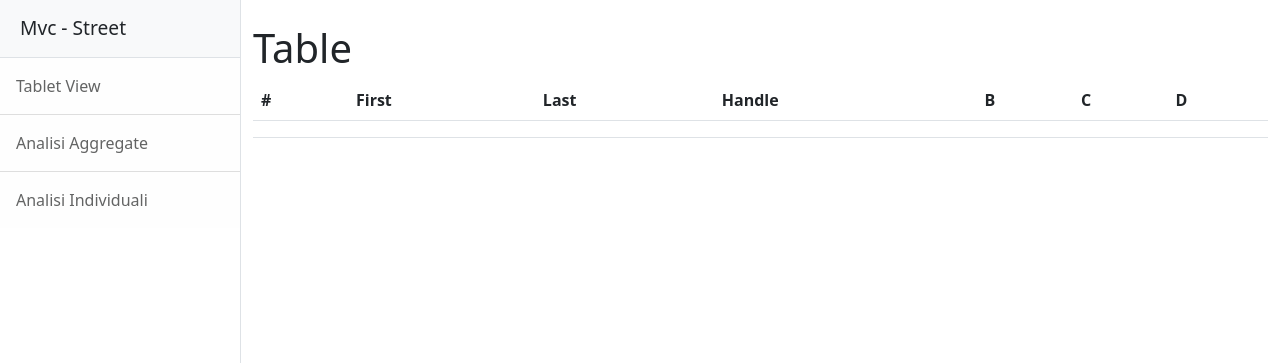
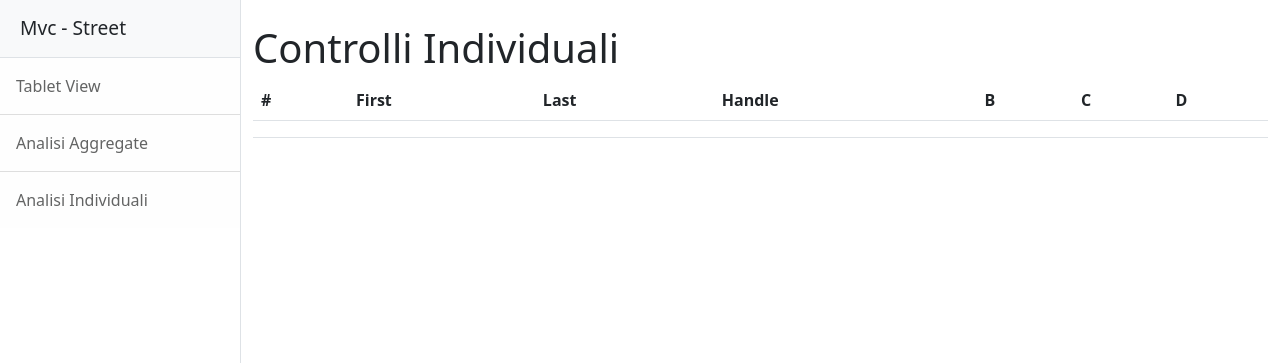
Before and after one commit to mvc-tech/mvcstreetbe, a PHP site: page /table.php in a window 1280 px wide. Shown: the part 57-420 px from the top of the page. Run offline with PHP 8.4, Linux system fonts and the light colour scheme; lists and menus that the app fills with data are empty.

Commit message:
poche cose

```diff
--- a/func/fetchdata.php
+++ b/func/fetchdata.php
@@ -17,7 +17,7 @@ function fetchControlliSingoli($conn) {
 }
 
 // @arary -> fetch_assoc() tabella mvcstreet.controlli_aggregati
-function fetchControlliSingoli($conn) {
+function fetchControlliAggregati($conn) {
 
     if($conn -> connect_errno) {
         echo "Failed to connect to MySQL: " . $$conn -> connect_error;
--- a/header.php
+++ b/header.php
@@ -43,7 +43,7 @@ include_once "res/conn.php";
                 <div class="sidebar-heading border-bottom bg-light"><?=$SITE_TITLE?></div>
                 <div class="list-group list-group-flush">
                     <a class="list-group-item list-group-item-action list-group-item-light p-3" href="#!">Tablet View</a>
-                    <a class="list-group-item list-group-item-action list-group-item-light p-3" href="#!">Analisi Aggregate</a>
-                    <a class="list-group-item list-group-item-action list-group-item-light p-3" href="#!">Analisi Individuali</a>
+                    <a class="list-group-item list-group-item-action list-group-item-light p-3" href="table.php">Analisi Aggregate</a>
+                    <a class="list-group-item list-group-item-action list-group-item-light p-3" href="table2.php">Analisi Individuali</a>
                 </div>
             </div>
--- a/table.php
+++ b/table.php
@@ -5,7 +5,7 @@ include_once "header.php";
 <div id="page-content-wrapper">
     <!-- Page content-->
     <div class="container-fluid">
-        <h1 class="mt-4">Table</h1>
+        <h1 class="mt-4">Controlli Individuali</h1>
     </div>
 
     <div class="container-fluid">
```
Also changed, not shown: index.html (added).
